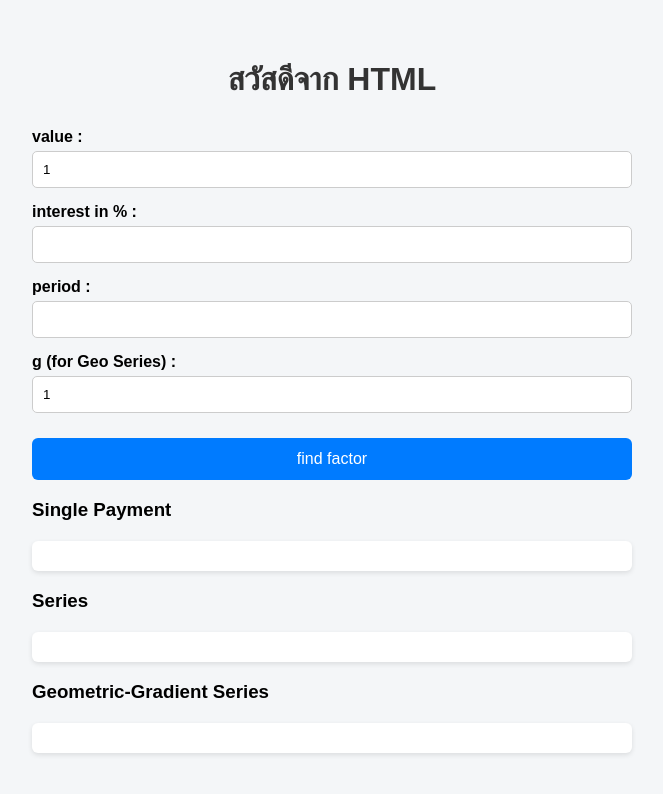
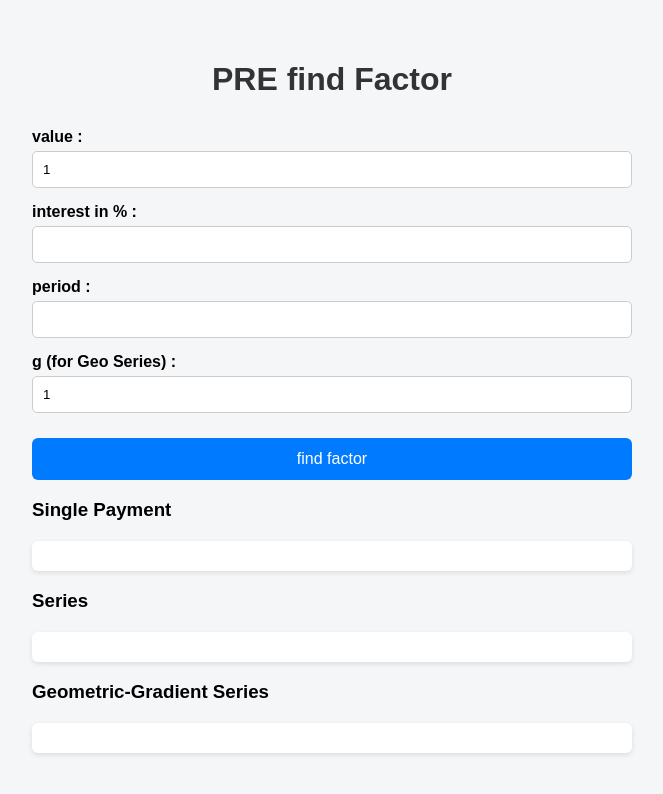
Before and after one commit to SunDigiralDevices/SunDigiralDevices.github.io, a plain HTML site: page index.html in a window 1280 px wide. Shown: the whole page, without its empty margins (308-971 px from the left). Drawn offline with Linux system fonts and the light colour scheme.

Commit message:
Update index.html

```diff
--- a/index.html
+++ b/index.html
@@ -5,10 +5,10 @@
     <meta name="viewport" content="width=device-width, initial-scale=1.0">
     <script src = "script.js"> </script>
     <link rel="stylesheet" href="style.css">
-    <title>Document</title>
+    <title>SuperSunDigital</title>
 </head>
 <body>
-    <h1>สวัสดีจาก HTML</h1>
+    <h1>PRE find Factor</h1>
 
     <label for="value">value : </label>
     <input type="number" id="value" value="1" required>
```
